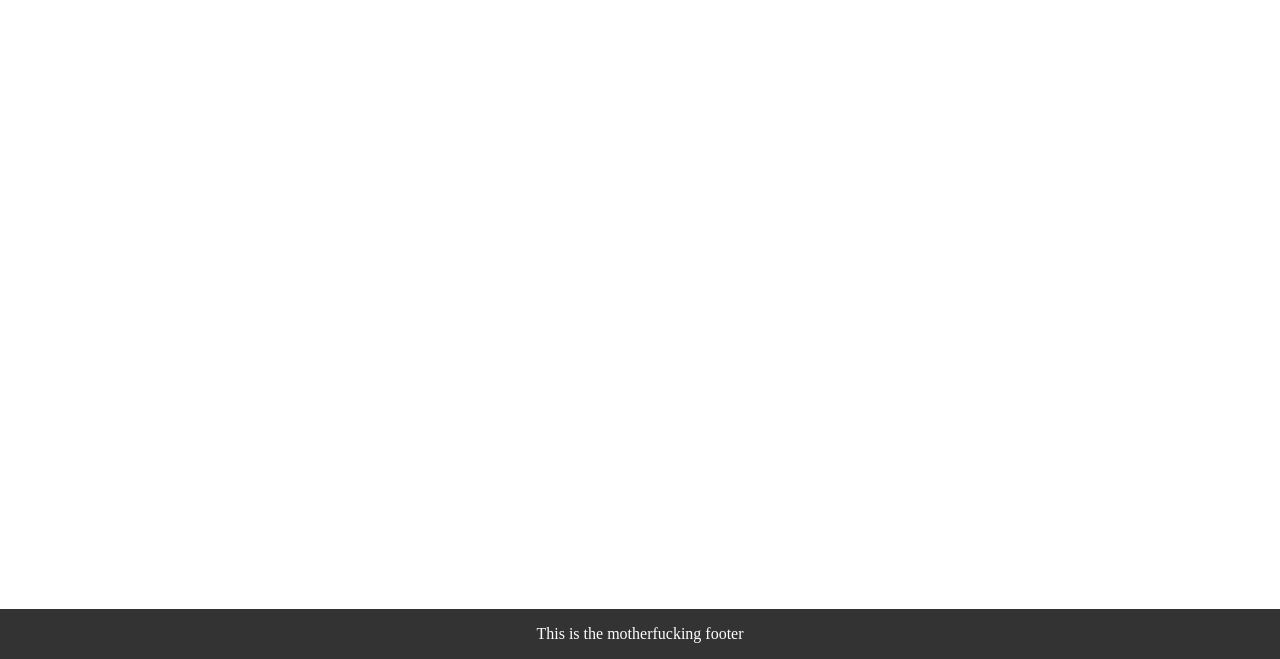
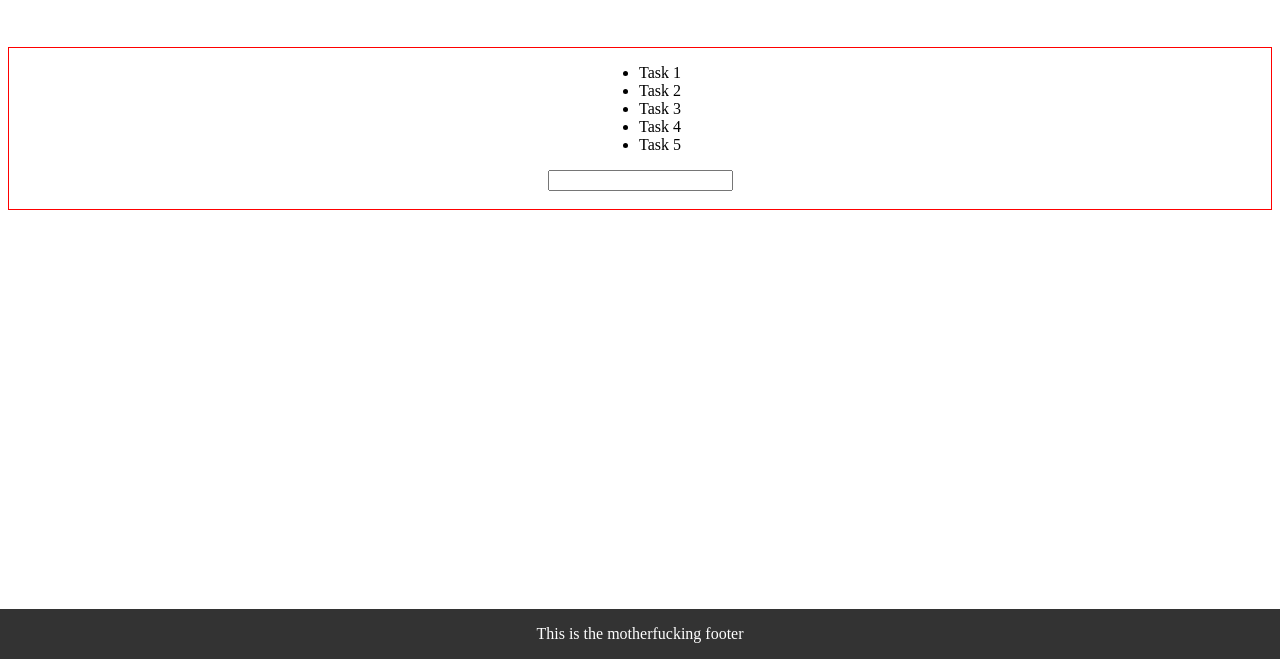
Before and after one commit to DiegoCM1/TODOList, a plain HTML site: page index.html in a window 1280 px wide. Both pictures are taken after a click on the button "Click on me to add a new task mf". Shown: the part 141-800 px from the top of the page. Drawn offline with Linux system fonts and the light colour scheme.

Commit message:
Made button to create new inputs work

```diff
--- a/app.js
+++ b/app.js
@@ -15,16 +15,21 @@ myButton.addEventListener("mouseout", () => {
 
 myButton.addEventListener("click", btnClickCallback);
 
-
-//Substract
-const myButtonSubstract = document.getElementById("btnSubstract");
-
+//Inputs and creation of elements
+const newInputElement = document.createElement("input");
+newInputElement.textContent = "Fue creado con createElement";
+const Container = document.querySelector(".container")
 
 //Add
 const myButtonAdd = document.getElementById("btnAdd");
+const AddClickCallback = () => { //Function to add new elements
+    Container.appendChild(newInputElement);
+    Container.appendChild(document.createElement("br"));
+}
+
+myButtonAdd.addEventListener("click", AddClickCallback);
 
 
 
-
-console.log(myButton);
-console.log('TODOList is connected!');
+//Substract - Remove last element
+const myButtonSubstract = document.getElementById("btnSubstract");
--- a/index.html
+++ b/index.html
@@ -34,6 +34,16 @@
         </p>
     </button>
 
+    <div class="container">
+        <ul id="list">
+            <li>Task 1</li>
+            <li>Task 2</li>
+            <li>Task 3</li>
+            <li>Task 4</li>
+            <li>Task 5</li>
+        </ul>
+    </div>
+
 
     <footer class="footer">
         <p>
--- a/styles.css
+++ b/styles.css
@@ -15,6 +15,18 @@
 }
 
 
+.container{
+    display: flex;
+    border: red solid 1px;
+    flex-direction: column;
+    align-items: center;
+    justify-content: center;
+    margin-top: 50px;
+    margin-bottom: 50px;
+
+}
+
+
 .footer{
     background-color: #333;
     position: fixed;
```
